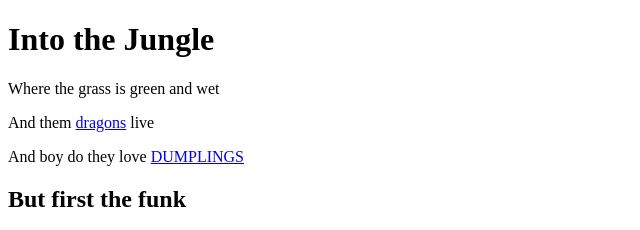
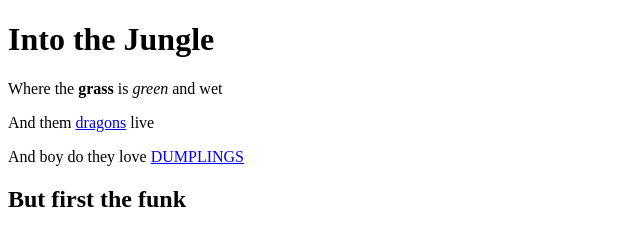
Before and after one commit to TheBeloved/morocco, a plain HTML site: page index.html in a window 1280 px wide. Shown: the top 230 px of the page, 0-640 px from the left. Drawn offline with Linux system fonts and the light colour scheme.

Commit message:
added bold (strong) and italicised green

```diff
--- a/index.html
+++ b/index.html
@@ -6,7 +6,7 @@
 </head>
 <body>
 	<h1>Into the Jungle</h1>
-	<p>Where the grass is green and wet</p>
+	<p>Where the <strong>grass</strong> is <em>green</em> and wet</p>
 	<p>And them <a href=dragons.html>dragons</a> live</p>
 	<p>And boy do they love <a href="dumpling.html">DUMPLINGS</a></p>
 	<h2>But first the funk</h2>
```
